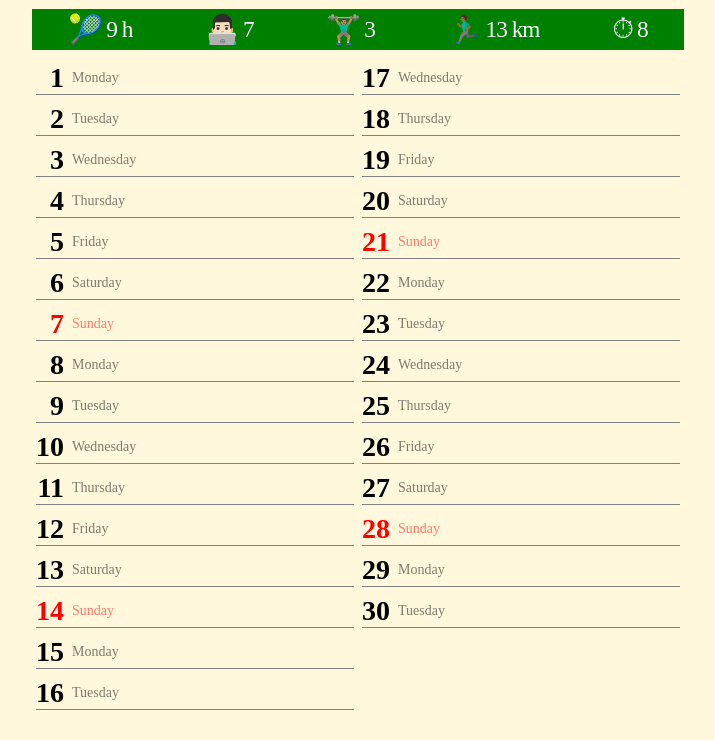
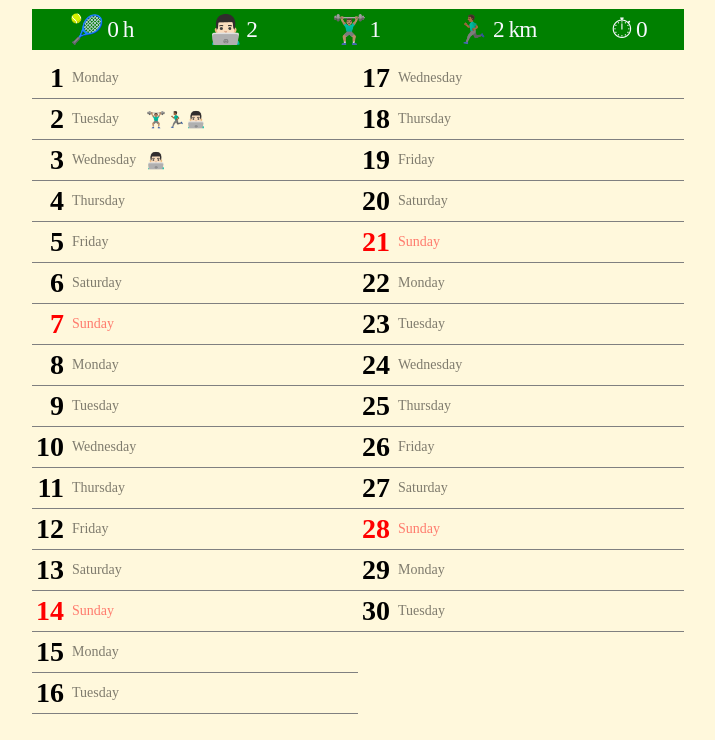
Before and after one commit to davidxcheng/emoji-lajf, a website: page docs/index.html in a window 1280 px wide. Shown: the part 52-792 px from the top of the page, without its empty margins (282-997 px from the left). Drawn offline with Linux system fonts and the light colour scheme.

Commit message:
Enable choice of month via location.hash

```diff
--- a/docs/css/style.css
+++ b/docs/css/style.css
@@ -56,11 +56,21 @@ h1 {
   padding: 4px;
 }
 
+.date-container {
+  border-bottom: 1px solid gray;
+}
+
 .date {
   display: flex;
   align-items: center;
   cursor: pointer;
-  border-bottom: 1px solid gray;
+}
+
+.activity-details > ul {
+  list-style-type: none;
+  text-align: left;
+  padding-left: 35px;
+  margin: 0;
 }
 
 .dayOfMonth {
--- a/docs/data/db.json
+++ b/docs/data/db.json
@@ -7,7 +7,7 @@
         "glyph": "🎾"
       },
       "settings": {
-        "isQuantifiable": true,
+        "isBinary": false,
         "unit": "h"
       }
     },
@@ -18,7 +18,7 @@
         "glyph": "👨🏻‍💻"
       },
       "settings": {
-        "isQuantifiable": false
+        "isBinary": true
       }
     },
     {
@@ -28,7 +28,7 @@
         "glyph": "🏋🏽‍♂️"
       },
       "settings": {
-        "isQuantifiable": false
+        "isBinary": true
       }
     },
     {
@@ -38,7 +38,7 @@
         "glyph": "🏃🏾‍♂️"
       },
       "settings": {
-        "isQuantifiable": true,
+        "isBinary": false,
         "unit": "km"
       }
     },
@@ -49,7 +49,7 @@
         "glyph": "⏱"
       },
       "settings": {
-        "isQuantifiable": false
+        "isBinary": true
       }
     }
   ],
@@ -188,6 +188,386 @@
       "date": "2019-01-16",
       "activity": "code",
       "quantity": 1
+    },
+    {
+      "date": "2019-01-18",
+      "activity": "earlybird",
+      "quantity": 1
+    },
+    {
+      "date": "2019-01-18",
+      "activity": "running",
+      "quantity": 5
+    },
+    {
+      "date": "2019-01-19",
+      "activity": "tennis",
+      "quantity": 3
+    },
+    {
+      "date": "2019-01-23",
+      "activity": "earlybird",
+      "quantity": 1
+    },
+    {
+      "date": "2019-01-23",
+      "activity": "code",
+      "quantity": 1
+    },
+    {
+      "date": "2019-01-24",
+      "activity": "earlybird",
+      "quantity": 1
+    },
+    {
+      "date": "2019-01-25",
+      "activity": "earlybird",
+      "quantity": 1
+    },
+    {
+      "date": "2019-01-26",
+      "activity": "gym",
+      "quantity": 1
+    },
+    {
+      "date": "2019-01-26",
+      "activity": "running",
+      "quantity": 2
+    },
+    {
+      "date": "2019-01-26",
+      "activity": "tennis",
+      "quantity": 1.5
+    },
+    {
+      "date": "2019-01-28",
+      "activity": "gym",
+      "quantity": 1
+    },
+    {
+      "date": "2019-01-29",
+      "activity": "earlybird",
+      "quantity": 1
+    },
+    {
+      "date": "2019-01-30",
+      "activity": "earlybird",
+      "quantity": 1
+    },
+    {
+      "date": "2019-01-31",
+      "activity": "earlybird",
+      "quantity": 1
+    },
+    {
+      "date": "2019-01-31",
+      "activity": "gym",
+      "quantity": 1
+    },
+    {
+      "date": "2019-02-01",
+      "activity": "earlybird",
+      "quantity": 1
+    },
+    {
+      "date": "2019-02-03",
+      "activity": "tennis",
+      "quantity": 1
+    },
+    {
+      "date": "2019-02-04",
+      "activity": "earlybird",
+      "quantity": 1
+    },
+    {
+      "date": "2019-02-04",
+      "activity": "running",
+      "quantity": 3
+    },
+    {
+      "date": "2019-02-05",
+      "activity": "earlybird",
+      "quantity": 1
+    },
+    {
+      "date": "2019-02-06",
+      "activity": "earlybird",
+      "quantity": 1
+    },
+    {
+      "date": "2019-02-07",
+      "activity": "earlybird",
+      "quantity": 1
+    },
+    {
+      "date": "2019-02-07",
+      "activity": "tennis",
+      "quantity": 1
+    },
+    {
+      "date": "2019-02-09",
+      "activity": "tennis",
+      "quantity": 1
+    },
+    {
+      "date": "2019-02-11",
+      "activity": "earlybird",
+      "quantity": 1
+    },
+    {
+      "date": "2019-02-12",
+      "activity": "earlybird",
+      "quantity": 1
+    },
+    {
+      "date": "2019-02-13",
+      "activity": "earlybird",
+      "quantity": 1
+    },
+    {
+      "date": "2019-02-15",
+      "activity": "earlybird",
+      "quantity": 1
+    },
+    {
+      "date": "2019-02-15",
+      "activity": "tennis",
+      "quantity": 1
+    },
+    {
+      "date": "2019-02-16",
+      "activity": "running",
+      "quantity": 5
+    },
+    {
+      "date": "2019-02-16",
+      "activity": "gym",
+      "quantity": 1
+    },
+    {
+      "date": "2019-02-16",
+      "activity": "running",
+      "quantity": 1
+    },
+    {
+      "date": "2019-02-17",
+      "activity": "tennis",
+      "quantity": 1
+    },
+    {
+      "date": "2019-02-18",
+      "activity": "earlybird",
+      "quantity": 1
+    },
+    {
+      "date": "2019-02-18",
+      "activity": "running",
+      "quantity": 3
+    },
+    {
+      "date": "2019-02-18",
+      "activity": "gym",
+      "quantity": 1
+    },
+    {
+      "date": "2019-02-19",
+      "activity": "earlybird",
+      "quantity": 1
+    },
+    {
+      "date": "2019-02-20",
+      "activity": "earlybird",
+      "quantity": 1
+    },
+    {
+      "date": "2019-02-21",
+      "activity": "earlybird",
+      "quantity": 1
+    },
+    {
+      "date": "2019-02-22",
+      "activity": "earlybird",
+      "quantity": 1
+    },
+    {
+      "date": "2019-02-22",
+      "activity": "tennis",
+      "quantity": 1
+    },
+    {
+      "date": "2019-02-24",
+      "activity": "running",
+      "quantity": 2
+    },
+    {
+      "date": "2019-02-24",
+      "activity": "tennis",
+      "quantity": 1.5
+    },
+    {
+      "date": "2019-02-25",
+      "activity": "earlybird",
+      "quantity": 1
+    },
+    {
+      "date": "2019-02-27",
+      "activity": "earlybird",
+      "quantity": 1
+    },
+    {
+      "date": "2019-02-27",
+      "activity": "running",
+      "quantity": 6
+    },
+    {
+      "date": "2019-02-28",
+      "activity": "earlybird",
+      "quantity": 1
+    },
+    {
+      "date": "2019-02-28",
+      "activity": "tennis",
+      "quantity": 1
+    },
+    {
+      "date": "2019-03-03",
+      "activity": "tennis",
+      "quantity": 1.5
+    },
+    {
+      "date": "2019-03-04",
+      "activity": "earlybird",
+      "quantity": 1
+    },
+    {
+      "date": "2019-03-07",
+      "activity": "earlybird",
+      "quantity": 1
+    },
+    {
+      "date": "2019-03-07",
+      "activity": "tennis",
+      "quantity": 1.5
+    },
+    {
+      "date": "2019-03-08",
+      "activity": "earlybird",
+      "quantity": 1
+    },
+    {
+      "date": "2019-03-09",
+      "activity": "running",
+      "quantity": 3
+    },
+    {
+      "date": "2019-03-09",
+      "activity": "gym",
+      "quantity": 1
+    },
+    {
+      "date": "2019-03-09",
+      "activity": "running",
+      "quantity": 1
+    },
+    {
+      "date": "2019-03-10",
+      "activity": "tennis",
+      "quantity": 1
+    },
+    {
+      "date": "2019-03-11",
+      "activity": "earlybird",
+      "quantity": 1
+    },
+    {
+      "date": "2019-03-12",
+      "activity": "earlybird",
+      "quantity": 1
+    },
+    {
+      "date": "2019-03-14",
+      "activity": "earlybird",
+      "quantity": 1
+    },
+    {
+      "date": "2019-03-14",
+      "activity": "tennis",
+      "quantity": 1
+    },
+    {
+      "date": "2019-03-15",
+      "activity": "running",
+      "quantity": 4
+    },
+    {
+      "date": "2019-03-15",
+      "activity": "gym",
+      "quantity": 1
+    },
+    {
+      "date": "2019-03-17",
+      "activity": "tennis",
+      "quantity": 1
+    },
+    {
+      "date": "2019-03-18",
+      "activity": "running",
+      "quantity": 4
+    },
+    {
+      "date": "2019-03-18",
+      "activity": "gym",
+      "quantity": 1
+    },
+    {
+      "date": "2019-03-26",
+      "activity": "gym",
+      "quantity": 1
+    },
+    {
+      "date": "2019-03-28",
+      "activity": "gym",
+      "quantity": 1
+    },
+    {
+      "date": "2019-03-28",
+      "activity": "running",
+      "quantity": 2
+    },
+    {
+      "date": "2019-03-31",
+      "activity": "running",
+      "quantity": 5
+    },
+    {
+      "date": "2019-03-31",
+      "activity": "gym",
+      "quantity": 1
+    },
+    {
+      "date": "2019-03-31",
+      "activity": "running",
+      "quantity": 1
+    },
+    {
+      "date": "2019-04-02",
+      "activity": "gym",
+      "quantity": 1
+    },
+    {
+      "date": "2019-04-02",
+      "activity": "running",
+      "quantity": 2
+    },
+    {
+      "date": "2019-04-02",
+      "activity": "code",
+      "quantity": 1
+    },
+    {
+      "date": "2019-04-03",
+      "activity": "code",
+      "quantity": 1
     }
   ]
 }
--- a/docs/js/app.js
+++ b/docs/js/app.js
@@ -1,8 +1,11 @@
 "use strict";
+
+//import calendarDateMarkupComposer from "./calendarDateMarkupComposer.js";
 
 var elTitle = document.getElementById("title");
 var elScoreboard = document.getElementById("scoreboard");
 var elCalendar = document.getElementById("calendar");
+var _activities = [];
 
 var months = [
   { name: "January", numberOfDays: 31 },
@@ -31,18 +34,18 @@ var days = [
 
 function createScoreboardMarkup(data) {
   var markup = "";
-  var summary = data.activities.reduce((acc, curr) => {
-    acc[curr.name] = {
-      glyph: curr.icon.glyph,
-      isQuantifiable: curr.settings.isQuantifiable,
+  var summary = Object.entries(_activities).reduce((acc, curr) => {
+    acc[curr[0]] = {
+      ...curr[1],
       quantity: 0,
-      unit: curr.settings.unit
     }
 
     return acc;
   }, {});
 
-  data.log.forEach(log => summary[log.activity].quantity += log.quantity);
+  data.forEach(log => {
+    summary[log.activity].quantity += log.quantity
+  });
 
   for (const prop in summary) {
     if (summary.hasOwnProperty(prop)) {
@@ -64,26 +67,17 @@ function createCalendarDateMarkup(date, data) {
   var isSabbath = dayOfWeek === 0;
   var dateAsIso = date.toISOString().substring(0, 10);
 
-  // TODO: Move this so it's not done n times
-  var icons = data.activities.reduce((acc, curr) => {
-    if (!acc[curr.name]) {
-      acc[curr.name] = {
-        glyph: curr.icon.glyph
-      }
-    }
-    return acc;
-  }, {});
-
-  var activities = data.log.reduce((acc, curr) => {
+  var activities = data.reduce((acc, curr) => {
     if (dateAsIso === curr.date) {
-      acc += icons[curr.activity].glyph;
+      var activity = _activities[curr.activity];
+      acc += activity.glyph;
     }
 
     return acc;
   }, "")
 
   return `
-    <div>
+    <div class="date-container" data-date='${dateAsIso}'>
       <div class="date">
         <b class="dayOfMonth ${isSabbath ? 'sabbath' : ''}">${day}</b>
         <small class="day ${isSabbath ? 'sabbath' : ''}">
@@ -91,7 +85,24 @@ function createCalendarDateMarkup(date, data) {
         </small>
         <span>${activities}</span>
       </div>
+      <div class="activity-details"></div>
     </div>`;
+}
+
+function createActivityDetailsMarkup(activities) {
+  var x = activities.reduce((acc, curr) => {
+    var quantity = `${curr.quantity} ${_activities[curr.activity].unit}`;
+
+    acc += `
+      <li>${_activities[curr.activity].glyph} ${quantity}</li>
+    `;
+
+    return acc;
+  }, "");
+
+  return `
+    <ul>${x}</ul>
+  `;
 }
 
 function render(month, data) {
@@ -105,17 +116,90 @@ function render(month, data) {
   }
 
   elCalendar.innerHTML = outputMarkup;
+  elCalendar.addEventListener("click", async e => {
+    var elDateContent = findDateContainerParent(e.target);
+
+    if (elDateContent) {
+      var response = await fetch('data/db.json');
+      var log = (await response.json()).log;
+      var selectedDate = elDateContent.dataset.date;
+
+      var entries = log.reduce((acc, curr) => {
+        if (curr.date === selectedDate) {
+          acc.push(curr);
+        }
+
+        return acc;
+      }, []);
+
+      if (!entries.length) {
+        // Show add UI
+        console.log('Show add UI')
+      } else {
+        // Toggle activity details
+        console.log('Toggle activity details')
+        var elActivityDetails = elDateContent.getElementsByClassName("activity-details")[0];
+
+        elActivityDetails.innerHTML = createActivityDetailsMarkup(entries);
+      }
+    }
+  });
+}
+
+function findDateContainerParent(el) {
+  if (!el.classList.contains("date-container")) {
+    return findDateContainerParent(el.parentElement);
+  }
+
+  return el.tagName === "BODY" ? null : el;
 }
 
 window.addEventListener("load", async () => {
-  var today = new Date();
+  var requestedMonth = window.location.hash.length && window.location.hash.match(/20\d{2}\/[0-1]\d/);
+  var selectedDate = new Date();
+
+  if (requestedMonth) {
+    var yyyyMM = requestedMonth[0];
+    var year = parseInt(yyyyMM.slice(0, 4));
+    var month = parseInt(yyyyMM.slice(-2));
+    selectedDate = new Date(year, (month - 1), 15);
+  }
+
   var month = {
-    year: today.getFullYear(),
-    month: today.getMonth()
+    year: selectedDate.getFullYear(),
+    month: selectedDate.getMonth()
   };
 
+  window.history.pushState({ month }, "Month", `#${month.year}/${(month.month + 1).toString().padStart(2, '0')}`);
+  var data = await fetchData(month);
+
+  render(month, data);
+});
+
+async function fetchData(month) {
   var response = await fetch('data/db.json');
   var data = await response.json();
 
-  render(month, data);
+  _activities = data.activities.reduce((acc, curr) => {
+    if (!acc[curr.name]) {
+      acc[curr.name] = {
+        glyph: curr.icon.glyph,
+        isBinary: curr.isBinary,
+        unit: curr.settings.isBinary ? "" : curr.settings.unit
+      }
+    }
+    return acc;
+  }, {});
+
+  var yyyyMM = `${month.year}-${(month.month + 1).toString().padStart(2, "0")}`;
+  var logEntries = data.log.filter(entry => entry.date.startsWith(yyyyMM));
+
+  return logEntries;
+}
+
+window.addEventListener("popstate", async e => {
+  if (e.state) {
+    var data = await fetchData(e.state.month);
+    render(month, data);
+  }
 });
```
